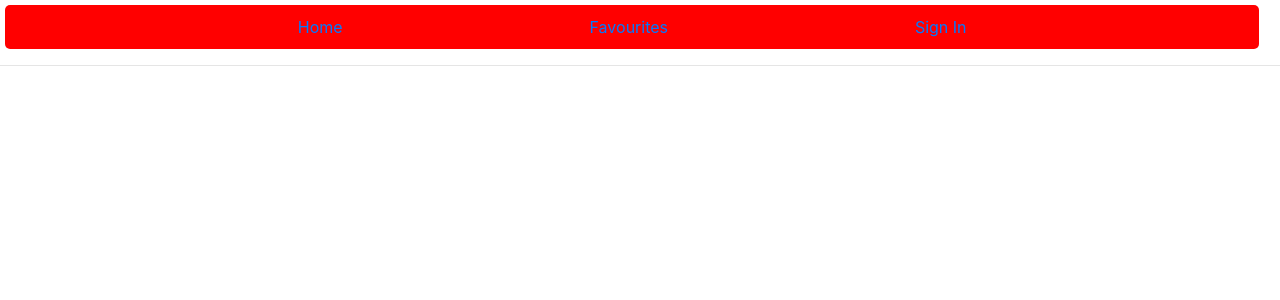
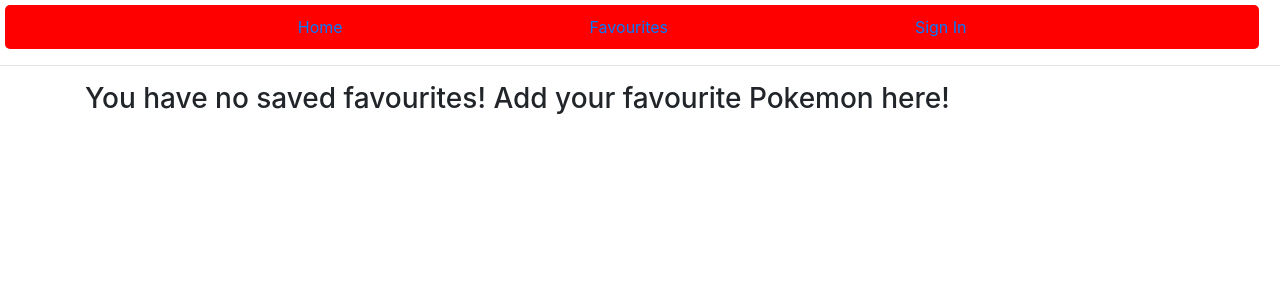
Before and after one commit to djonesdev/pokedex, a React (Create React App) app: page /favourites in a window 1280 px wide. Shown: the top 300 px of the page. Built offline with nearby package versions, Linux system fonts and the light colour scheme.

Commit message:
basic favourite fallback page

```diff
--- a/src/pages/Favourites/Favourites.jsx
+++ b/src/pages/Favourites/Favourites.jsx
@@ -1,7 +1,14 @@
 import React from 'react'
 import { Grid, Row, Col } from 'react-flexbox-grid'
 
+const FavouritesFallBackView = () => (
+    <Grid>
+        <h3>You have no saved favourites! Add your favourite Pokemon here!</h3>
+    </Grid>
+)
+
 export default function FavouritesView({ favouritePokemon, removeFromFavourites }) {
+    if (!favouritePokemon.length) return ( <FavouritesFallBackView /> )
     return (
         <Grid>
         <Grid fluid>
```
